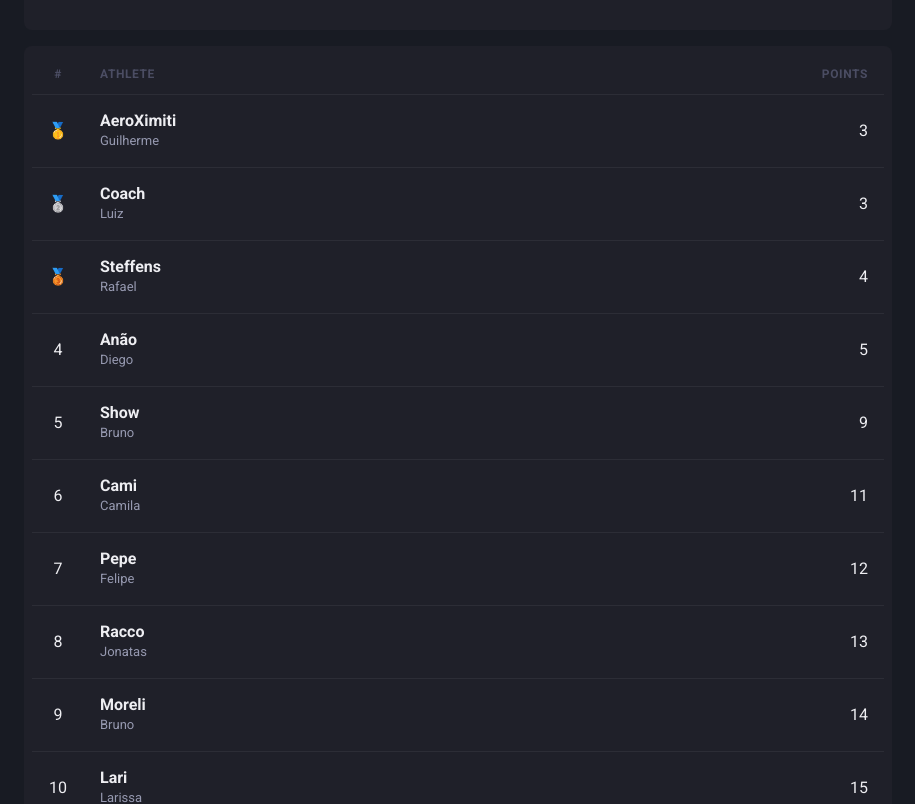
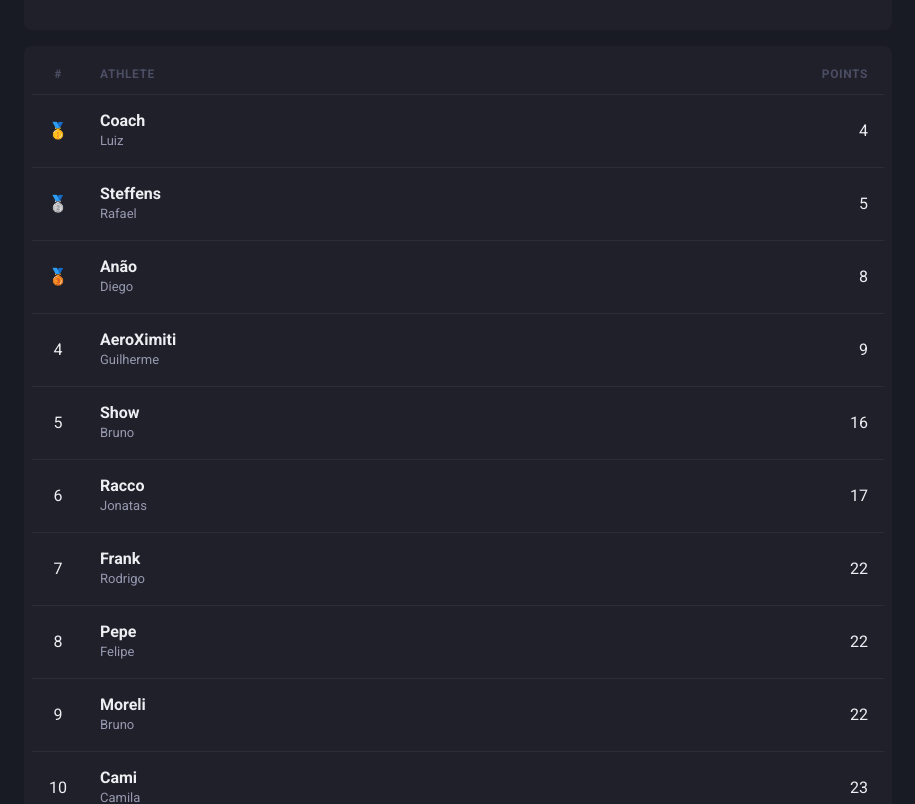
Before and after one commit to luanelioliveira/deadleader, a Next.js app: page / in a window 1280 px wide. Shown: the part 472-1276 px from the top of the page, without its empty margins (182-1097 px from the left). Built offline with nearby package versions, Linux system fonts and the light colour scheme; no server answers.

Commit message:
add event 3 result

```diff
--- a/src/components/Leaderboard/index.tsx
+++ b/src/components/Leaderboard/index.tsx
@@ -20,6 +20,7 @@ import team12Logo from "../../assets/team12.jpeg";
 
 import event1 from "../../data/leaderboard-event1";
 import event2 from "../../data/leaderboard-event2";
+import event3 from "../../data/leaderboard-event3";
 
 interface Rank {
   event: string;
@@ -34,13 +35,14 @@ const events = [
   { name: "Overall", value: "overall" },
   { name: "Event 1 (08/08)", value: "event1" },
   { name: "Event 2 (09/08)", value: "event2" },
+  { name: "Event 3 (11/08)", value: "event3" },
 ];
 
 export function Leaderboard() {
   const [category, setCategory] = useState("rx");
   const [event, setEvent] = useState("overall");
 
-  let rank = [...event1, ...event2] as Rank[];
+  let rank = [...event1, ...event2, ...event3] as Rank[];
 
   const rankFiltredByEvent = filterByEventIfIsNotOverall(rank, event);
 
--- /dev/null
+++ b/src/data/leaderboard-event3.ts
@@ -0,0 +1,31 @@
+export default [
+  { event: 'event3', alias: "Coach", name: "Luiz", points: 1, category: "rx", ignore: false },
+  { event: 'event3', alias: "Steffens", name: "Rafael", points: 1, category: "rx", ignore: false },
+  { event: 'event3', alias: "Anão", name: "Diego", points: 3, category: "rx", ignore: false },
+  { event: 'event3', alias: "AeroXimiti", name: "Guilherme", points: 6, category: "rx", ignore: false },
+  { event: 'event3', alias: "Show", name: "Bruno", points: 7, category: "rx", ignore: false },
+  { event: 'event3', alias: "Racco", name: "Jonatas", points: 4, category: "rx", ignore: false },
+  { event: 'event3', alias: "Frank", name: "Rodrigo", points: 5, category: "rx", ignore: false },
+  { event: 'event3', alias: "Moreli", name: "Bruno", points: 8, category: "rx", ignore: false },
+  { event: 'event3', alias: "Pepe", name: "Felipe", points: 10, category: "rx", ignore: false },
+  { event: 'event3', alias: "Cami", name: "Camila", points: 12, category: "rx", ignore: false },
+  { event: 'event3', alias: "Sagin", name: "Paula", points: 9, category: "rx", ignore: false },
+  { event: 'event3', alias: "Lari", name: "Larissa", points: 11, category: "rx", ignore: false },
+  { event: 'event3', alias: "Fano", name: "Estafano", points: 12, category: "rx", ignore: false },
+  { event: 'event3', alias: "Kapoti", name: "Bruno", points: 4, category: "intermediate", ignore: false },
+  { event: 'event3', alias: "Bandeira", name: "Aline", points: 2, category: "intermediate", ignore: false },
+  { event: 'event3', alias: "Guima", name: "Guilherme", points: 5, category: "intermediate", ignore: false },
+  { event: 'event3', alias: "Coach", name: "Michel", points: 8, category: "intermediate", ignore: false },
+  { event: 'event3', alias: "Delai", name: "Fran", points: 6, category: "intermediate", ignore: false },
+  { event: 'event3', alias: "Serjão", name: "Sergio", points: 1, category: "intermediate", ignore: false },
+  { event: 'event3', alias: "Martineli", name: "Diego", points: 13, category: "intermediate", ignore: false },
+  { event: 'event3', alias: "CapotaAberta", name: "João", points: 13, category: "intermediate", ignore: false },
+  { event: 'event3', alias: "Delai", name: "Diogo", points: 7, category: "intermediate", ignore: false },
+  { event: 'event3', alias: "Metal", name: "Jonathan", points: 3, category: "intermediate", ignore: false },
+  { event: 'event3', alias: "Desafio", name: "Rodrigo", points: 9, category: "intermediate", ignore: false },
+  { event: 'event3', alias: "Alves", name: "Djozemara", points: 12, category: "intermediate", ignore: false },
+  { event: 'event3', alias: "Bebidas", name: "Thiago", points: 11, category: "intermediate", ignore: false },
+  { event: 'event3', alias: "Cardoso", name: "Paola", points: 10, category: "intermediate", ignore: false },
+  { event: 'event3', alias: "Silva", name: "Sabrina", points: 13, category: "intermediate", ignore: false },
+
+];
```
